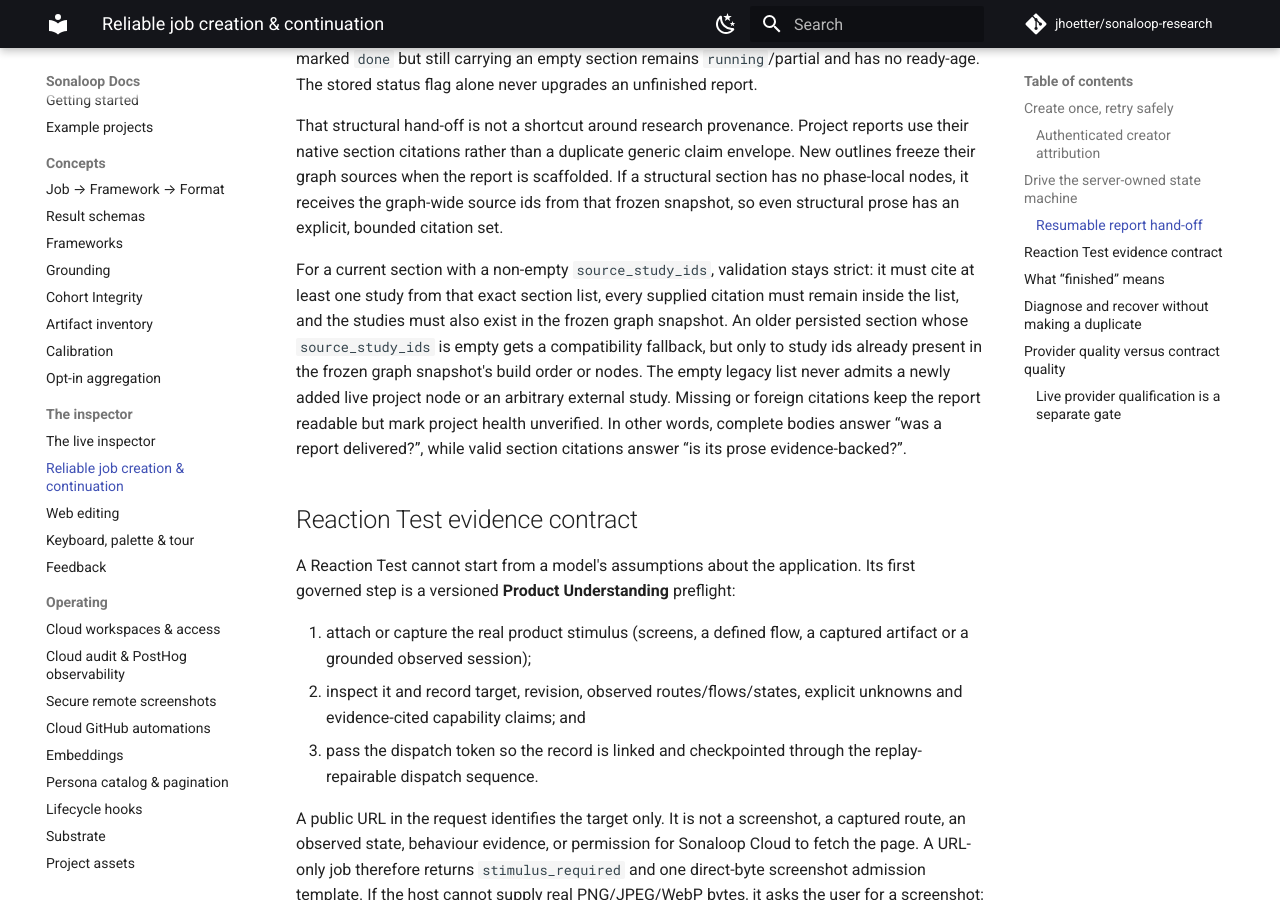
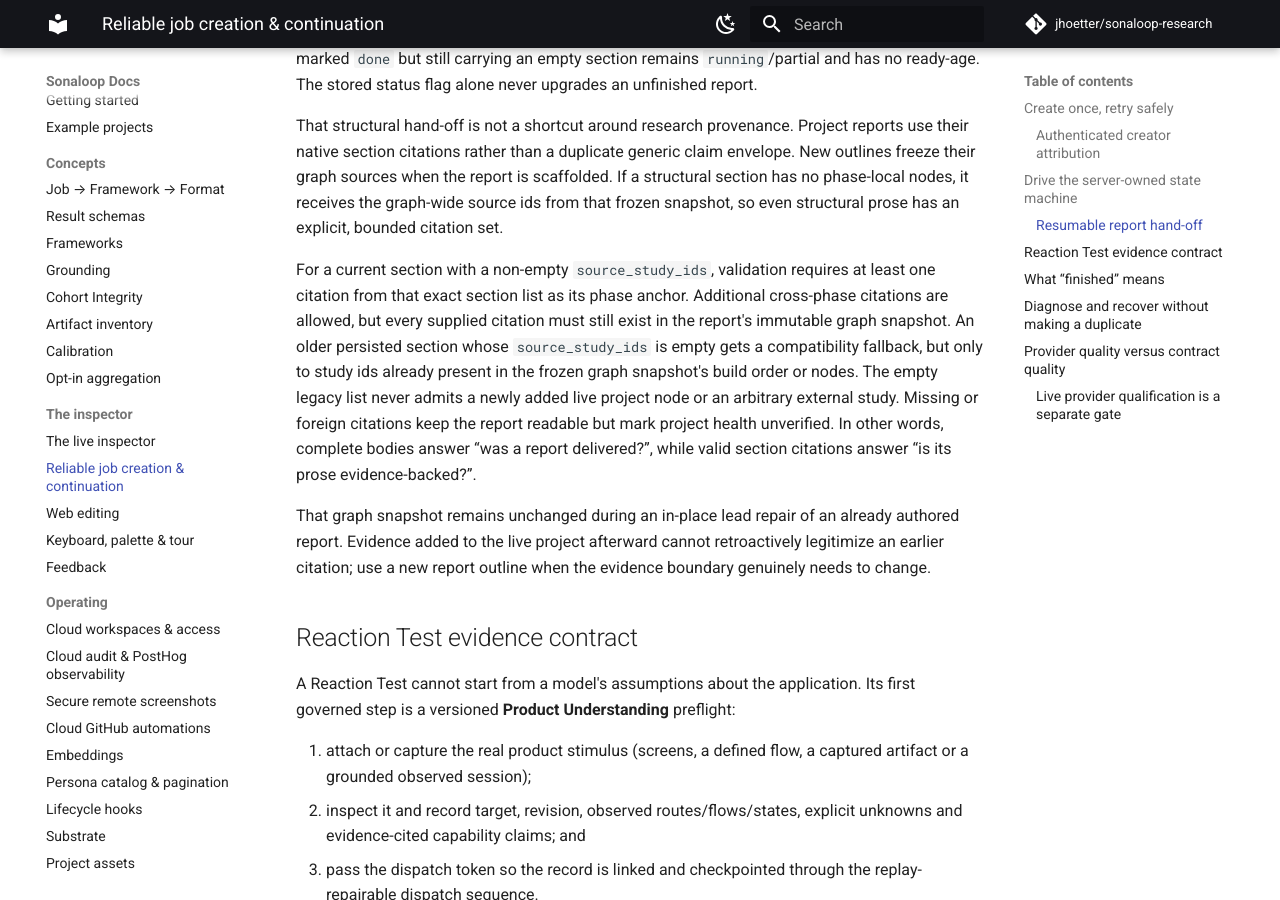
Before and after one commit to jhoetter/sonaloop-docs, an MkDocs documentation site: the page built from docs/reliable-runs.md, in a window 1280 px wide and 900 px high, scrolled down 3806 px. Built offline with MkDocs 1.6.1 and Material for MkDocs 9.7.7, drawn with Linux system fonts in a browser that asks for light colours; comment, search, counter and statistics services are not loaded.

Commit message:
Clarify anchored cross-phase report evidence

```diff
--- a/docs/reliable-runs.md
+++ b/docs/reliable-runs.md
@@ -167,14 +167,18 @@ graph sources when the report is scaffolded. If a structural section has no phas
 receives the graph-wide source ids from that frozen snapshot, so even structural prose has an explicit,
 bounded citation set.
 
-For a current section with a non-empty `source_study_ids`, validation stays strict: it must cite at
-least one study from that exact section list, every supplied citation must remain inside the list, and
-the studies must also exist in the frozen graph snapshot. An older persisted section whose
+For a current section with a non-empty `source_study_ids`, validation requires at least one citation
+from that exact section list as its phase anchor. Additional cross-phase citations are allowed, but
+every supplied citation must still exist in the report's immutable graph snapshot. An older persisted section whose
 `source_study_ids` is empty gets a compatibility fallback, but only to study ids already present in the
 frozen graph snapshot's build order or nodes. The empty legacy list never admits a newly added live
 project node or an arbitrary external study. Missing or foreign citations keep the report readable but
 mark project health unverified. In other words, complete bodies answer “was a report delivered?”,
 while valid section citations answer “is its prose evidence-backed?”.
+
+That graph snapshot remains unchanged during an in-place lead repair of an already authored report.
+Evidence added to the live project afterward cannot retroactively legitimize an earlier citation; use
+a new report outline when the evidence boundary genuinely needs to change.
 
 ## Reaction Test evidence contract
 
```
